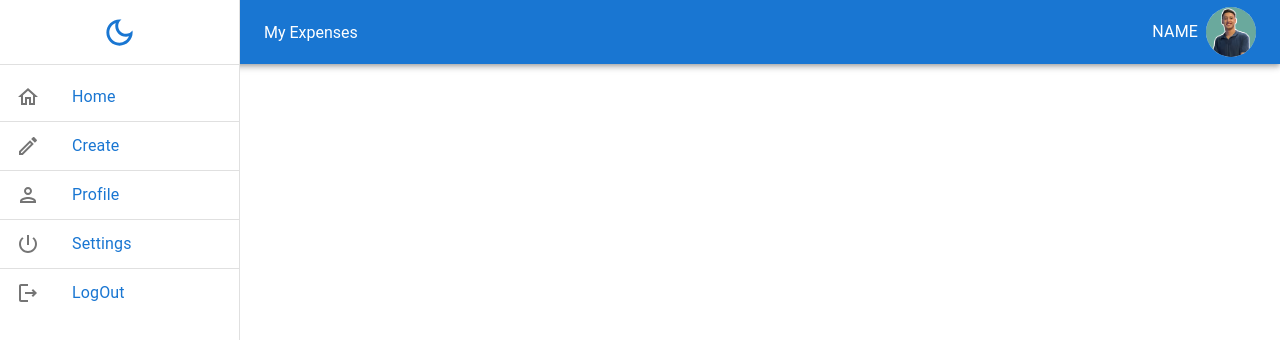
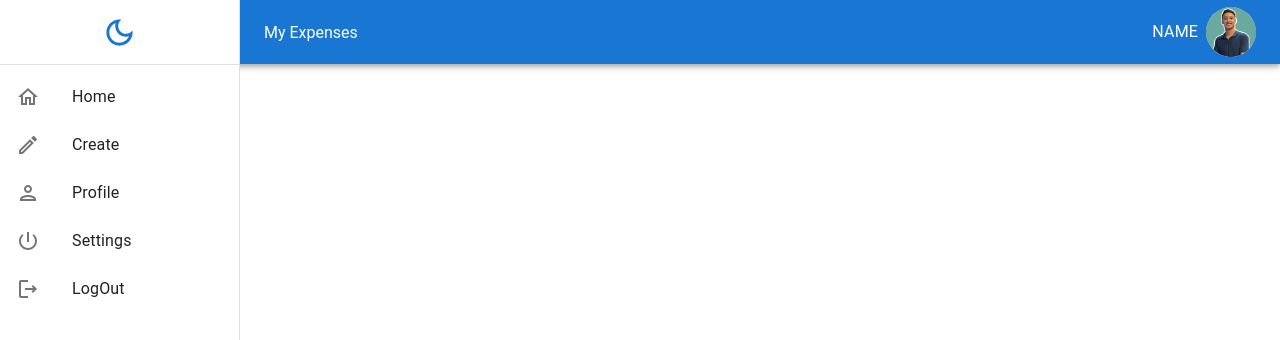
Before and after one commit to Abd0000/mui-toturial, a React (Create React App) app: page / in a window 1280 px wide. Shown: the top 340 px of the page. Built offline with nearby package versions, Linux system fonts and the light colour scheme.

Commit message:
Lesson-9 Navigating between pages using (the hook useNavegate)

```diff
--- a/src/components/ListItems.jsx
+++ b/src/components/ListItems.jsx
@@ -1,71 +1,89 @@
-import * as React from 'react';
-import Box from '@mui/material/Box';
-import ListItem from '@mui/material/ListItem';
-import ListItemButton from '@mui/material/ListItemButton';
-import ListItemIcon from '@mui/material/ListItemIcon';
-import ListItemText from '@mui/material/ListItemText';
-import Divider from '@mui/material/Divider';
-import List from '@mui/material/List';
-import { CreateOutlined, HomeOutlined, LogoutOutlined, PersonOutlined, PowerSettingsNewOutlined } from '@mui/icons-material';
+import * as React from "react";
+
+import ListItem from "@mui/material/ListItem";
+import ListItemButton from "@mui/material/ListItemButton";
+import ListItemIcon from "@mui/material/ListItemIcon";
+import ListItemText from "@mui/material/ListItemText";
+import List from "@mui/material/List";
+import {
+  CreateOutlined,
+  HomeOutlined,
+  LogoutOutlined,
+  PersonOutlined,
+  PowerSettingsNewOutlined,
+} from "@mui/icons-material";
+import { useNavigate } from "react-router-dom";
 
 const ListItems = () => {
+  const navigate = useNavigate();
   return (
-<Box sx={{ width: '100%', maxWidth: 360, bgcolor: 'background.paper' }}>
-      <nav aria-label="main mailbox folders">
-        <List sx={{color:'primary.main'}}>
+    <List>
       <ListItem disablePadding>
-            <ListItemButton>
+        <ListItemButton
+          onClick={() => {
+            navigate("/");
+          }}
+        >
           <ListItemIcon>
-                <HomeOutlined  color='inherit'/>
+            <HomeOutlined color="inherit" />
           </ListItemIcon>
           <ListItemText primary="Home" />
         </ListItemButton>
       </ListItem>
-          <Divider />
+
       <ListItem disablePadding>
-            <ListItemButton>
+        <ListItemButton
+          onClick={() => {
+            navigate("/create");
+          }}
+        >
           <ListItemIcon>
             <CreateOutlined />
           </ListItemIcon>
           <ListItemText primary="Create" />
         </ListItemButton>
       </ListItem>
-          <Divider />
+
       <ListItem disablePadding>
-            <ListItemButton>
+        <ListItemButton
+          onClick={() => {
+            navigate("/profile");
+          }}
+        >
           <ListItemIcon>
             <PersonOutlined />
           </ListItemIcon>
           <ListItemText primary="Profile" />
         </ListItemButton>
       </ListItem>
-          <Divider />
+
       <ListItem disablePadding>
-            <ListItemButton>
+        <ListItemButton
+          onClick={() => {
+            navigate("/settings");
+          }}
+        >
           <ListItemIcon>
             <PowerSettingsNewOutlined />
           </ListItemIcon>
           <ListItemText primary="Settings" />
         </ListItemButton>
       </ListItem>
-          <Divider />
+
       <ListItem disablePadding>
-            <ListItemButton>
+        <ListItemButton
+          onClick={() => {
+            navigate("/logout");
+          }}
+        >
           <ListItemIcon>
             <LogoutOutlined />
           </ListItemIcon>
           <ListItemText primary="LogOut" />
         </ListItemButton>
       </ListItem>
+    </List>
+  );
+};
 
-
-
-
-        </List>
-      </nav>
-
-    </Box>
-  )
-}
-
-export default ListItems
+export default ListItems;
--- a/src/components/Sidebar.jsx
+++ b/src/components/Sidebar.jsx
@@ -1,8 +1,6 @@
 import {
   Divider,
   Drawer,
-  Toolbar,
-  Typography,
   IconButton,
 } from "@mui/material";
 import React from "react";
```
Lines whose indentation alone changed are shown as unchanged.
